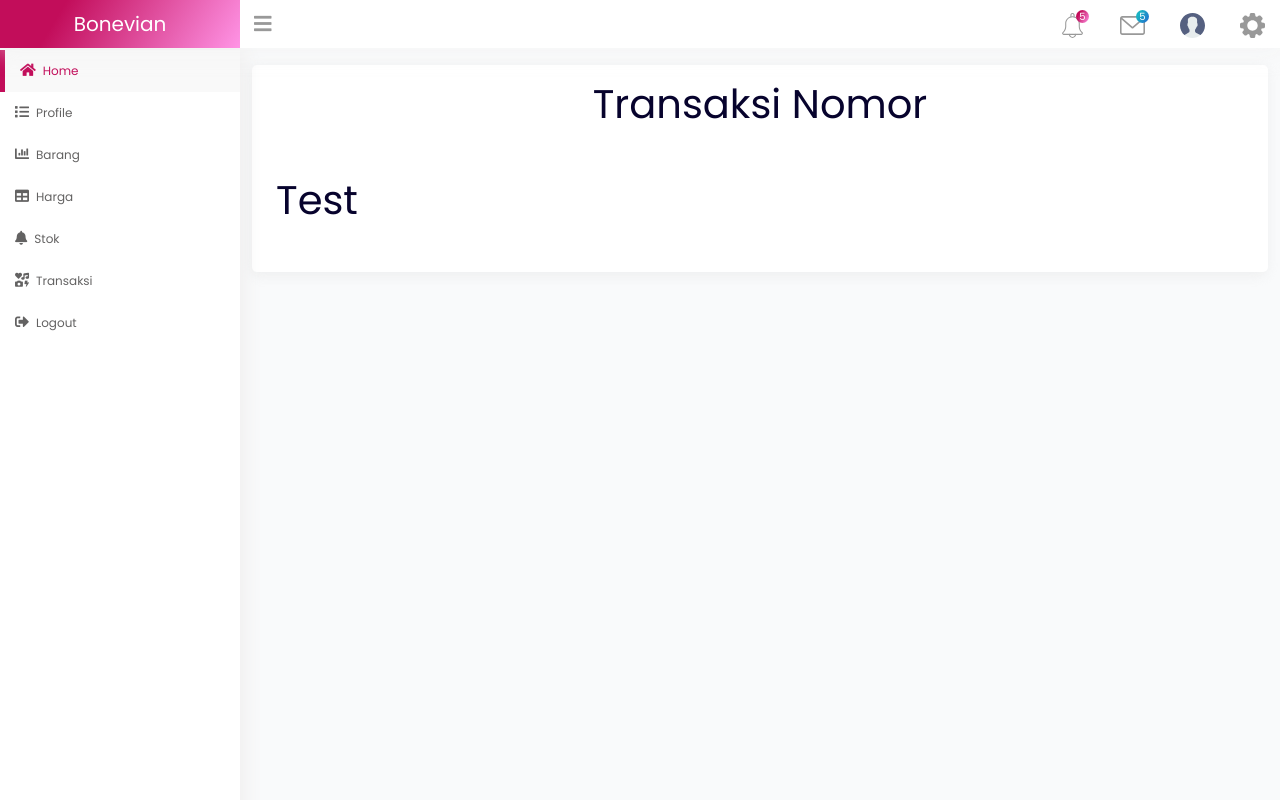
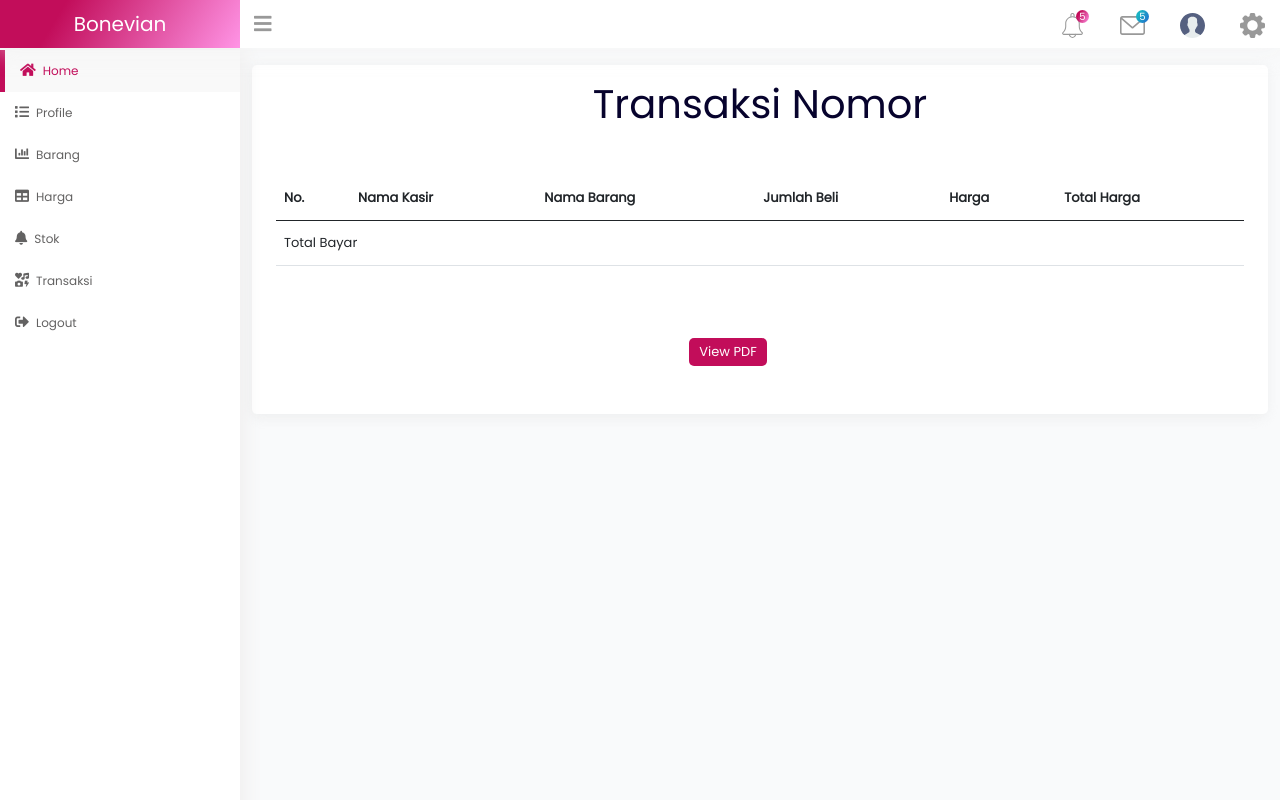
Before and after one commit to MuhammadNazhimMaulana/pos_app, a CodeIgniter 4 app: template pos_app/app/Views/Admin_View/Transaksi_View/view_transaksi.php in a window 1280 px wide. Run offline with PHP 8.4 and a stand-in for CodeIgniter, Linux system fonts and the light colour scheme; the template is opened without the code that fills it, so the values that code supplies are empty; some libraries are stand-ins or nearby versions.

Commit message:
Membuat spesifik transaksi dan menyiapkan pdf

```diff
--- a/pos_app/app/Views/Admin_View/Transaksi_View/view_transaksi.php
+++ b/pos_app/app/Views/Admin_View/Transaksi_View/view_transaksi.php
@@ -1,5 +1,34 @@
 <?= $this->extend('Template/Source/admin_looks') ?>
 <?= $this->section('content_admin') ?>
+<?php
+
+    $kembalian = [
+        'name' => 'kembalian',
+        'id' => 'kembalian',
+        'type' => 'number',
+        'readonly' => true,
+        'value' => $transaksi->kembalian,
+        'class' => 'form-control'
+    ];
+
+    $total_ppn = [
+        'name' => 'total_ppn',
+        'id' => 'total_ppn',
+        'type' => 'number',
+        'readonly' => true,
+        'value' => $transaksi->total_ppn,
+        'class' => 'form-control'
+    ];
+
+    $total_bayar = [
+        'name' => 'total_bayar',
+        'id' => 'total_bayar',
+        'type' => 'number',
+        'readonly' => true,
+        'value' => $transaksi->total_bayar,
+        'class' => 'form-control'
+    ];
+?>
 
 <section class="dashboard-top-sec">
     <div class="container-fluid">
@@ -7,11 +36,64 @@
             <div class="col-lg-12">
                 <div class="bg-white top-chart-ear">
                     <div class="row">
-                            <h1 class="text-center">Transaksi Nomor </h1>
+                            <h1 class="text-center">Transaksi Nomor <?= $transaksi->id_transaksi ?></h1>
                         <section>
                             <div class="sm-chart-sec my-5">
                                 <div class="container-fluid">
-                                    <h1>Test</h1>
+                                    <div class="col-lg-12 mt-5">
+                                        <table class="table">
+                                            <thead>
+                                                <tr>
+                                                <th scope="col">No.</th>
+                                                <th scope="col">Nama Kasir</th>
+                                                <th scope="col">Nama Barang</th>
+                                                <th scope="col">Jumlah Beli</th>
+                                                <th scope="col">Harga</th>
+                                                <th scope="col">Total Harga</th>
+                                                </tr>
+                                            </thead>
+                                            <tbody>
+                                                <tr>
+                                                <?php $i = 1;?>
+                                                <?php foreach ($item as $index => $shops) :?>
+                                                <th scope="row"><?= $i++ ?></th>
+                                                    <td><?= $shops->nama_kasir ?></td>
+                                                    <td><?= $shops->nama_barang ?></td>
+                                                    <td><?= $shops->qty ?></td>
+                                                    <td><?= $shops->harga_item ?></td>
+                                                    <td><?= $shops->total_item ?></td>
+                                                </tr>
+                                                <?php endforeach ?>
+
+                                                <tr>
+                                                    <td colspan="5">Total Bayar</td>
+                                                    <td colspan="2"><?= $total[0]->jumlah ?></td>
+                                                </tr>
+                                            </tbody>
+                                        </table>
+                                    </div>
+                                    <div class="row">
+                                        <div class="col-sm-4 mt-3">
+                                            <?= form_label("Total Pembayaran", "total_ppn") ?>
+                                            <?= form_input($total_ppn) ?>
+                                        </div>
+                                        <div class="col-sm-4 mt-3">
+                                            <?= form_label("Pembayaran", "total_bayar") ?>
+                                            <?= form_input($total_bayar) ?>
+                                        </div>
+                                        <div class="col-sm-4 mt-3">
+                                            <?= form_label("Kembalian", "kembalian") ?>
+                                            <?= form_input($kembalian) ?>
+                                        </div>
+                                    </div>
+                                    <div class="row mt-4">
+                                        <div class="col-sm-3"></div>
+                                        <div class="col-sm-2"></div>
+                                        <div class="col-sm-3 mt-3">
+                                            <a href="<?= site_url('Admin/Transaksi_Admin/pdf/' . $transaksi->id_transaksi) ?>" class="status-tb-btn bg-cla">View PDF</a>
+                                        </div>
+                                        <div class="col-sm-3"></div>
+                                    </div>
                                 </div>
                             </div>
                         </section>
--- a/pos_app/composer.json
+++ b/pos_app/composer.json
@@ -6,7 +6,8 @@
     "license": "MIT",
     "require": {
         "php": "^7.3 || ^8.0",
-        "codeigniter4/framework": "^4"
+        "codeigniter4/framework": "^4",
+        "tecnickcom/tcpdf": "^6.4"
     },
     "require-dev": {
         "fakerphp/faker": "^1.9",
```
Also changed, not shown: pos_app/app/Controllers/Admin/Transaksi_Admin.php (+24 -1 lines), 1 other file.
